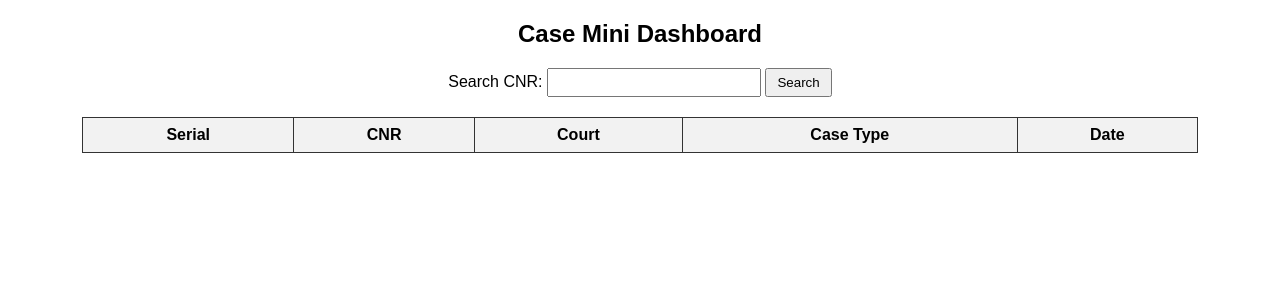
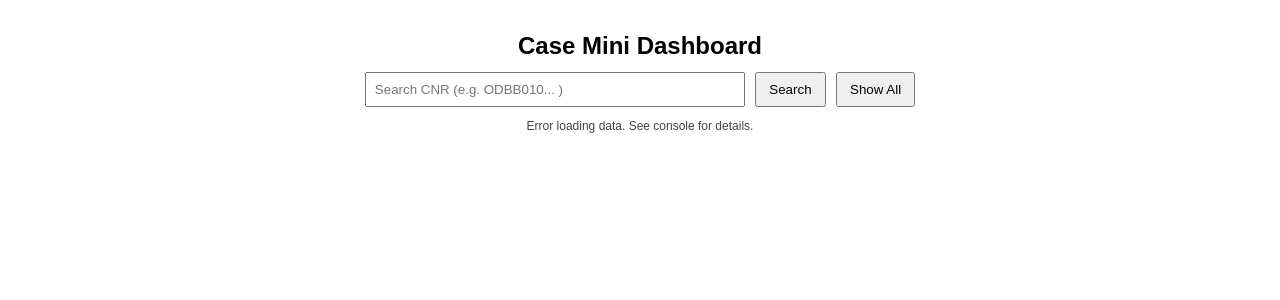
Before and after one commit to Nithya059/ecourts-causelist-scraper, a Flask app: page / in a window 1280 px wide. Shown: the top 300 px of the page. Run offline with Flask 3, Linux system fonts and the light colour scheme; lists and menus that the app fills with data are empty.

Commit message:
Update index.html

```diff
--- a/mini_dashboard/templates/index.html
+++ b/mini_dashboard/templates/index.html
@@ -1,25 +1,36 @@
 <!DOCTYPE html>
-<html>
+<html lang="en">
 <head>
-    <title>Mini Dashboard</title>
+  <meta charset="utf-8" />
+  <meta name="viewport" content="width=device-width,initial-scale=1" />
+  <title>Case Mini Dashboard</title>
   <style>
-        body { font-family: Arial, sans-serif; margin: 20px; }
-        table { width: 90%; border-collapse: collapse; margin: 20px auto; }
-        th, td { border: 1px solid #333; padding: 8px; text-align: center; }
-        th { background: #f2f2f2; }
-        input[type=text] { width: 200px; padding: 5px; }
-        button { padding: 5px 10px; }
-        h2 { text-align: center; }
-        form { text-align: center; margin-bottom: 20px; }
+    body { font-family: Arial, sans-serif; padding: 12px; max-width: 980px; margin: auto; }
+    h2 { text-align: center; margin-bottom: 6px; }
+    form { text-align: center; margin: 12px 0; }
+    input[type="text"] { padding: 8px; width: 60%; max-width: 360px; }
+    button { padding: 8px 12px; margin-left: 6px; }
+    table { width: 100%; border-collapse: collapse; margin-top: 14px; }
+    th, td { border: 1px solid #ddd; padding: 8px; text-align: left; font-size: 14px; }
+    th { background: #f4f4f4; }
+    tr:nth-child(even) { background: #fafafa; }
+    .small { font-size: 12px; color: #666; }
+    #status { text-align:center; margin-top:8px; color:#444; }
   </style>
 </head>
 <body>
   <h2>Case Mini Dashboard</h2>
-    <form method="post">
-        Search CNR: <input type="text" name="cnr" value="{{ query }}">
-        <button type="submit">Search</button>
+
+  <form id="searchForm" onsubmit="return false;">
+    <input id="q" type="text" placeholder="Search CNR (e.g. ODBB010... )" />
+    <button id="searchBtn">Search</button>
+    <button id="resetBtn" type="button">Show All</button>
   </form>
-    <table>
+
+  <div id="status" class="small">Loading data…</div>
+
+  <table id="casesTable" style="display:none;">
+    <thead>
       <tr>
         <th>Serial</th>
         <th>CNR</th>
@@ -27,15 +38,99 @@
         <th>Case Type</th>
         <th>Date</th>
       </tr>
-        {% for case in cases %}
-        <tr>
-            <td>{{ case['Serial'] }}</td>
-            <td>{{ case['CNR'] }}</td>
-            <td>{{ case['Court'] }}</td>
-            <td>{{ case['Case Type'] }}</td>
-            <td>{{ case.get('Date', '') }}</td>
-        </tr>
-        {% endfor %}
+    </thead>
+    <tbody id="tbody"></tbody>
   </table>
+
+  <script>
+    // CONFIG:
+    // If you place cause_list.json in the SAME folder as this index.html (recommended for GitHub Pages docs/),
+    // use the relative path below:
+    const JSON_PATH = './cause_list.json';
+
+    // If you instead want to fetch the raw GitHub URL directly, replace JSON_PATH with the raw URL:
+    // const JSON_PATH = 'https://raw.githubusercontent.com/<username>/<repo>/<branch>/path/to/cause_list.json';
+
+    let cases = [];
+
+    function renderTable(list) {
+      const tbody = document.getElementById('tbody');
+      tbody.innerHTML = '';
+      if (!list || list.length === 0) {
+        document.getElementById('status').textContent = 'No cases found.';
+        document.getElementById('casesTable').style.display = 'none';
+        return;
+      }
+
+      list.forEach(c => {
+        const tr = document.createElement('tr');
+
+        const serial = document.createElement('td');
+        serial.textContent = c['Serial'] ?? '';
+        tr.appendChild(serial);
+
+        const cnr = document.createElement('td');
+        cnr.textContent = c['CNR'] ?? '';
+        tr.appendChild(cnr);
+
+        const court = document.createElement('td');
+        court.textContent = c['Court'] ?? '';
+        tr.appendChild(court);
+
+        const type = document.createElement('td');
+        type.textContent = c['Case Type'] ?? '';
+        tr.appendChild(type);
+
+        const date = document.createElement('td');
+        date.textContent = c['Date'] ?? '';
+        tr.appendChild(date);
+
+        tbody.appendChild(tr);
+      });
+
+      document.getElementById('status').textContent = `Showing ${list.length} case(s).`;
+      document.getElementById('casesTable').style.display = '';
+    }
+
+    function doSearch() {
+      const q = document.getElementById('q').value.trim().toLowerCase();
+      if (!q) {
+        renderTable(cases);
+        return;
+      }
+      const filtered = cases.filter(c => {
+        const cnr = (c['CNR'] || '').toString().toLowerCase();
+        const court = (c['Court'] || '').toString().toLowerCase();
+        const st = (c['Serial'] || '').toString().toLowerCase();
+        return cnr.includes(q) || court.includes(q) || st.includes(q);
+      });
+      renderTable(filtered);
+    }
+
+    document.getElementById('searchBtn').addEventListener('click', doSearch);
+    document.getElementById('resetBtn').addEventListener('click', () => {
+      document.getElementById('q').value = '';
+      renderTable(cases);
+    });
+    document.getElementById('q').addEventListener('keydown', (e) => {
+      if (e.key === 'Enter') doSearch();
+    });
+
+    // Fetch JSON and render
+    fetch(JSON_PATH)
+      .then(resp => {
+        if (!resp.ok) throw new Error('Failed to fetch JSON: ' + resp.status);
+        return resp.json();
+      })
+      .then(data => {
+        // Support both { "cases": [...] } and top-level array
+        cases = Array.isArray(data) ? data : (data.cases || []);
+        renderTable(cases);
+      })
+      .catch(err => {
+        document.getElementById('status').textContent = 'Error loading data. See console for details.';
+        console.error(err);
+      });
+  </script>
 </body>
 </html>
```
Lines whose indentation alone changed are shown as unchanged.
